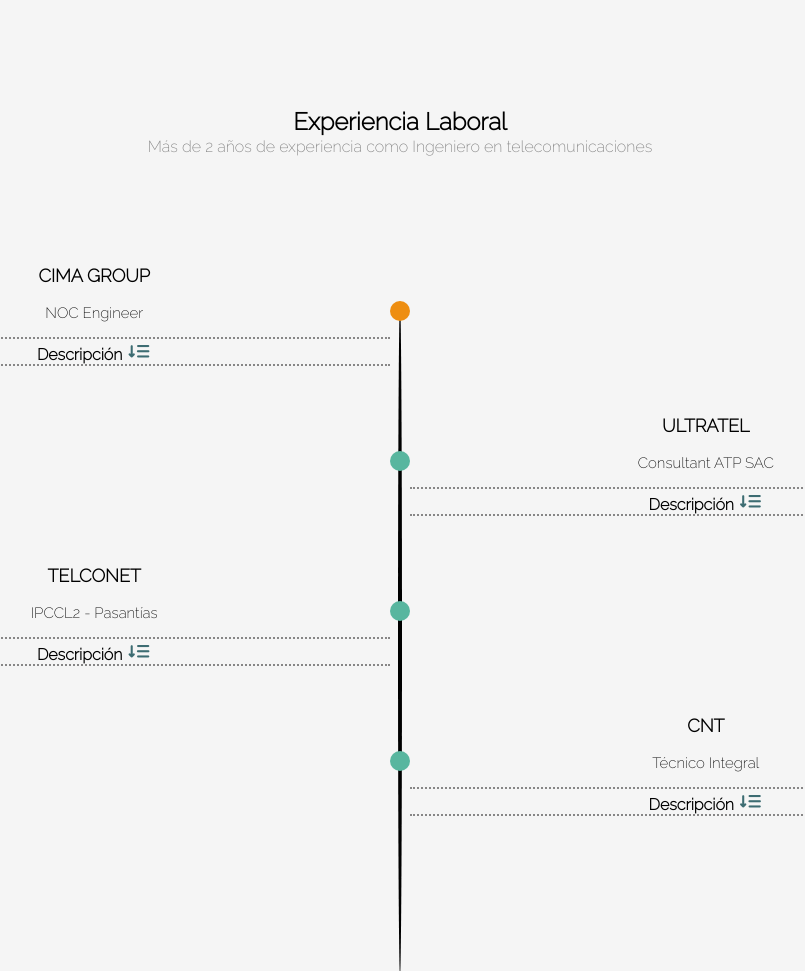
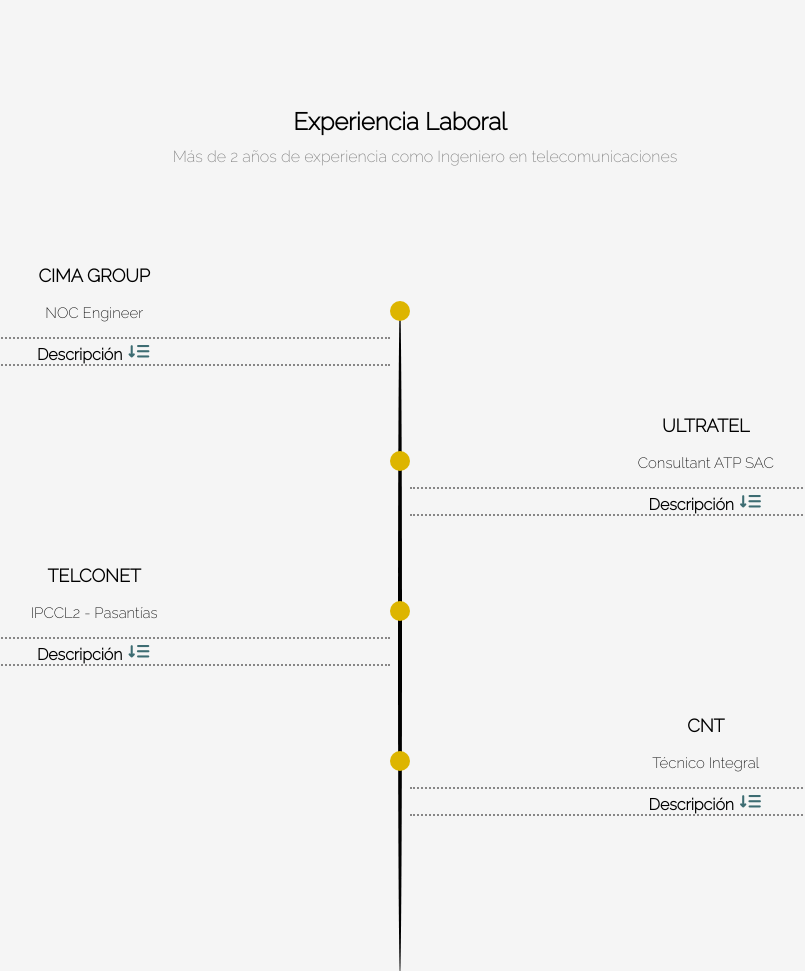
Before and after one commit to jonhidalgo97/Cvonline, a plain HTML site: page index.html in a window 1280 px wide. Shown: the part 1080-2051 px from the top of the page, without its empty margins (240-1045 px from the left). Drawn offline with nearby package versions, Linux system fonts and the light colour scheme; a web font is replaced by a local one.

Commit message:
Add files via upload

```diff
--- a/css/animation.css
+++ b/css/animation.css
@@ -1,9 +1,9 @@
 
 .fadeIn{
-    animation-duration: 4s;
+    animation-duration: 2s;
     animation-name: fadeIn;
     animation-fill-mode: both;
-    -webkit-animation-duration: 4s;
+    -webkit-animation-duration: 2s;
     -webkit-animation-name: fadeIn;
     -webkit-animation-fill-mode: both;
 }
@@ -16,14 +16,14 @@
     to{
         opacity: 100;
     }
-}º
+}
 
 
 .fadeIndown{
-    animation-duration: 750ms;
+    animation-duration: 1.5s;
     animation-name: fadeIndown;
     animation-fill-mode: both;
-    -webkit-animation-duration: 750ms;
+    -webkit-animation-duration: 1.5s;
     -webkit-animation-name: fadeIndown;
     -webkit-animation-fill-mode: both;
 }
@@ -36,7 +36,7 @@
         transform: translate3d(0, -100%, 0);
         }
     to{
-        opacity: 1;
+        opacity: 100;
         -webkit-transform: translate3d(0, 0, 0);
         transform: translate3d(0, 0, 0);
     }
--- a/css/desktop.css
+++ b/css/desktop.css
@@ -23,7 +23,7 @@
         display: flex;
         justify-content: space-between;
         height: 65px;
-        background-color: rgba(57, 143, 158, 0.664);
+        background-color: rgba(57, 143, 158, 0.671);
         align-items: center;
         object-position: top;
 
--- a/css/estilos.css
+++ b/css/estilos.css
@@ -213,7 +213,7 @@ nav h1{
 
 .skills_item2 {
 
-    margin-top: 50px;
+    margin-top: 60px;
    position: absolute;
 
 
@@ -225,6 +225,11 @@ nav h1{
 
     color: var(--Font-descrText-color);
 
+
+}
+
+#unico{
+    margin-left: 50px;
 }
 
 .skill_name1{
--- a/css/estilosExperiencia.css
+++ b/css/estilosExperiencia.css
@@ -40,7 +40,7 @@
     grid-row: 1/2;
     grid-column: 2/3;
     width: 20;        height: 20;
-    border-radius: 100%;        background-color: rgb(238, 142, 17);
+    border-radius: 100%;        background-color: rgb(221, 181, 0);
 }
 .cuadro2{
     z-index: 4;
@@ -49,7 +49,7 @@
     grid-row: 2/3;
     grid-column: 2/3;
     width: 20;        height: 20;
-    border-radius: 100%;         background-color: rgb(88, 182, 159);
+    border-radius: 100%;        background-color: rgb(221, 181, 0);
 }
 .cuadro3{
     z-index: 4;
@@ -58,7 +58,7 @@
     grid-row: 3/4;
     grid-column: 2/3;
     width: 20;        height: 20;
-    border-radius: 100%;         background-color: rgb(88, 182, 159);
+    border-radius: 100%;        background-color: rgb(221, 181, 0);
 }
 .cuadro4{
     z-index: 4;
@@ -67,7 +67,7 @@
     grid-row: 4/5;
     grid-column: 2/3;
     width: 20;        height: 20;
-    border-radius: 100%;         background-color: rgb(88, 182, 159);
+    border-radius: 100%;         background-color: rgb(221, 181, 0);
 }
 
 .bttonCloseJobs{
--- a/index.html
+++ b/index.html
@@ -317,7 +317,7 @@
 <div class="skills_container" id="skills_section">
 
   <h2 class="skills_item1"> Experiencia Laboral </h2>
-  <p class="skills_item2" >Más de 2 años de experiencia como Ingeniero en telecomunicaciones</p>
+  <p class="skills_item2" id="unico" >Más de 2 años de experiencia como Ingeniero en telecomunicaciones</p>
 
 </div>
 
```
